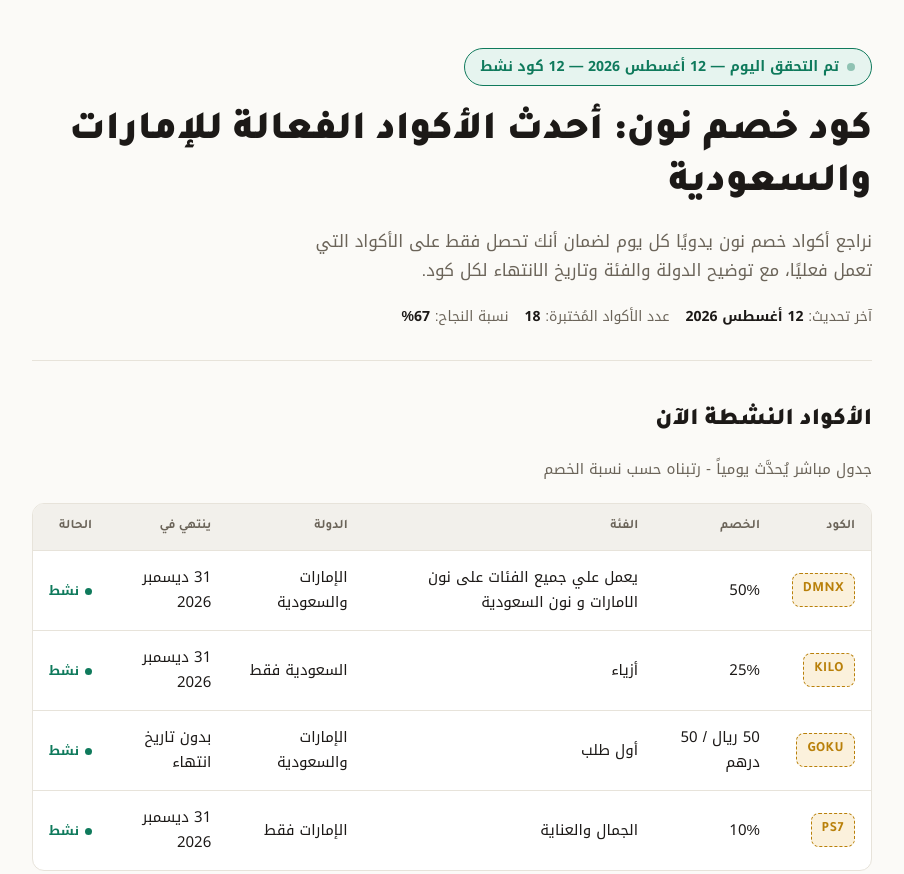
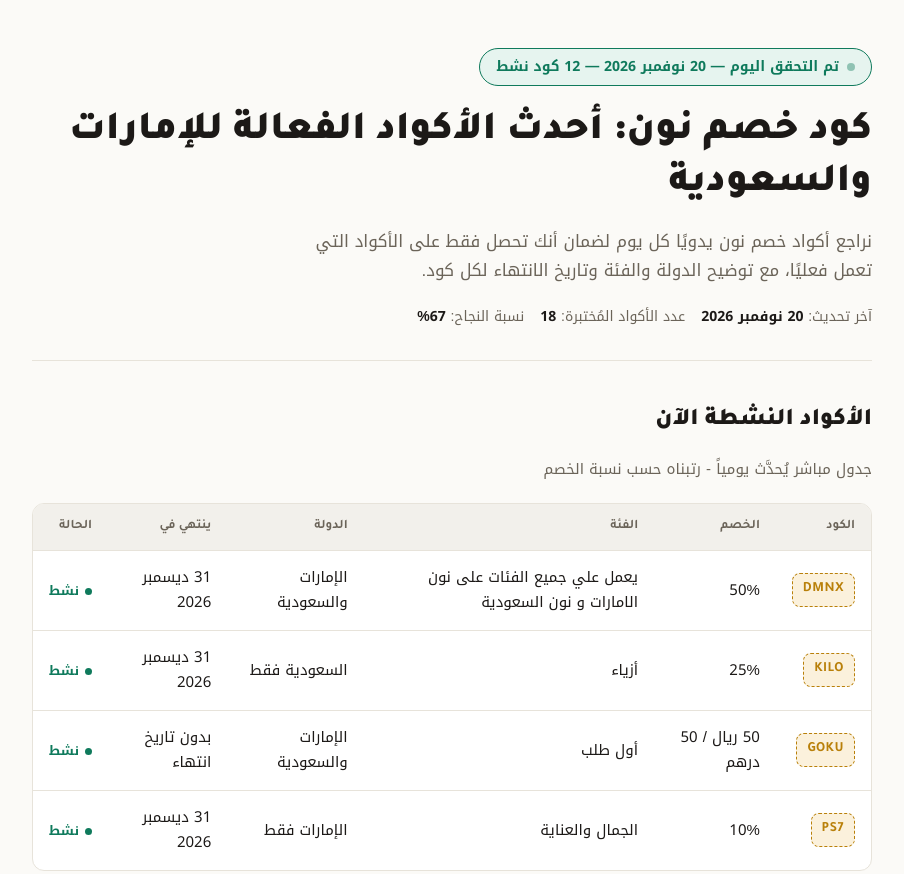
Before and after one commit to uaedealshunter/noon-coupon-codes, a plain HTML site: page index.html in a window 1280 px wide. Shown: the top 874 px of the page, without its empty margins (188-1092 px from the left). Drawn offline with Linux system fonts and the light colour scheme.

Commit message:
Update index.html

```diff
--- a/index.html
+++ b/index.html
@@ -300,7 +300,7 @@
   <header class="hero">
     <div class="stamp">
       <span class="dot"></span>
-      <span>تم التحقق اليوم — 12 أغسطس 2026 — 12 كود نشط</span>
+      <span>تم التحقق اليوم — 20 نوفمبر 2026 — 12 كود نشط</span>
     </div>
     <h1>كود خصم نون: أحدث الأكواد الفعالة للإمارات والسعودية</h1>
     <p class="subhead">
@@ -308,7 +308,7 @@
       مع توضيح الدولة والفئة وتاريخ الانتهاء لكل كود.
     </p>
     <div class="meta-row">
-      <span>آخر تحديث: <strong>12 أغسطس 2026</strong></span>
+      <span>آخر تحديث: <strong>20 نوفمبر 2026</strong></span>
       <span>عدد الأكواد المُختبرة: <strong>18</strong></span>
       <span>نسبة النجاح: <strong>67%</strong></span>
     </div>
```
